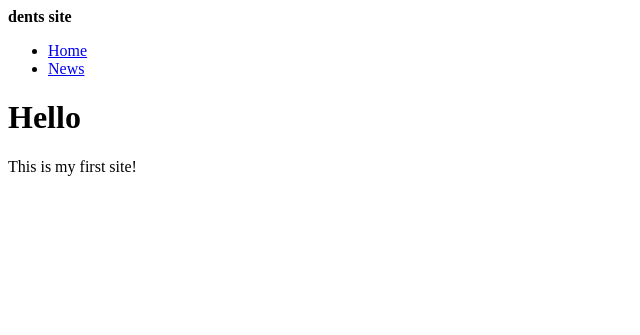
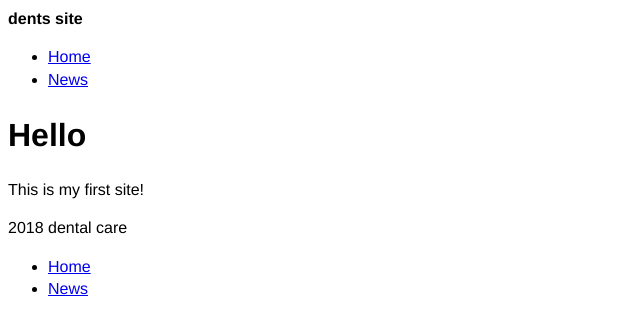
Before and after one commit to runcodd/dent, a Jekyll site: the page built from index.html, in a window 1280 px wide. Shown: the top 335 px of the page, without its empty margins (0-640 px from the left). Built offline with Jekyll 4.4.1, drawn with Linux system fonts in a browser that asks for light colours; Markdown is read by kramdown in place of the engine named in the settings.

Commit message:
test page.url

```diff
--- /dev/null
+++ b/_includes/nav.html
@@ -0,0 +1,6 @@
+<nav>
+        <ul>
+            <li><a href="{{site.baseurl}}/index.html" class = "{% if page.url == '/index.html' %}current{% endif %}">Home</a></li>
+            <li><a href="{{site.baseurl}}/news.html">News</a></li>
+        </ul>
+    </nav>
--- a/_layouts/default.html
+++ b/_layouts/default.html
@@ -11,13 +11,13 @@
 <body>
     <header>
         <strong>dents site</strong>
-        <nav>
-            <ul>
-                <li><a href="{{site.baseurl}}/index.html">Home</a></li>
-                <li><a href="{{site.baseurl}}/news.html">News</a></li>
-            </ul>
-        </nav>
+        {% include nav.html %}
     </header>
    {{content}}
+
+   <footer>
+       <p>2018 dental care</p>
+       {% include nav.html %}
+   </footer>
 </body>
 </html>
--- /dev/null
+++ b/main.css
@@ -0,0 +1,11 @@
+html {
+    margin: 0;
+    padding: 0;
+    font: normal 100%/1.4 Helvetica, serif
+
+}
+
+.current {
+     background-color: #000531;
+     color: white;
+}
```
Also changed, not shown: main.js (added).
